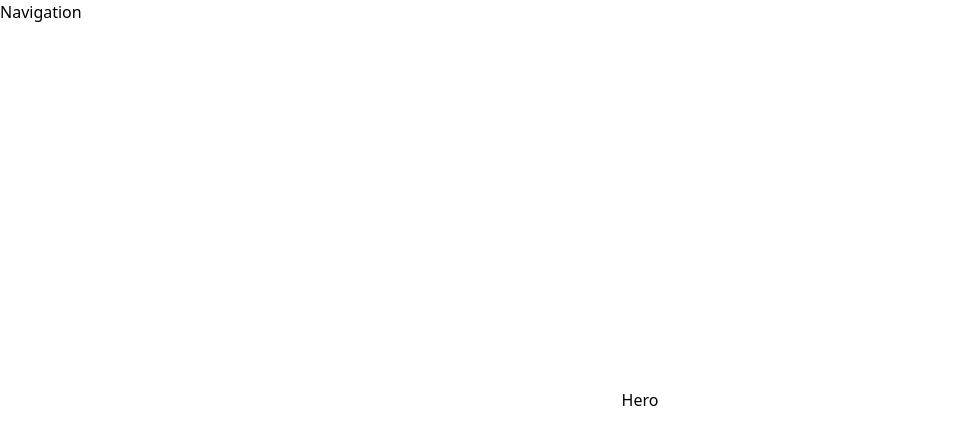
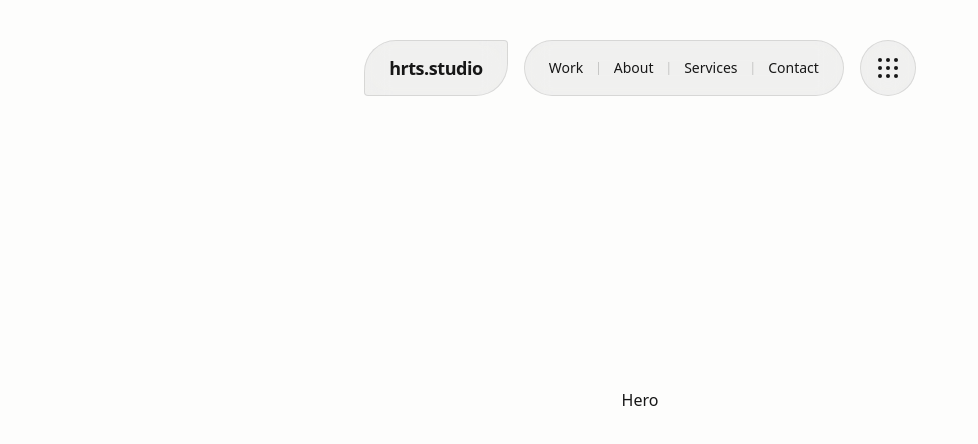
Before and after one commit to muhammadminhaz/skorbit-labs, a Next.js app: page / in a window 1280 px wide. Shown: the top 444 px of the page, without its empty margins (0-978 px from the left). Built offline with nearby package versions, Linux system fonts and the light colour scheme.

Commit message:
Nav bar design

```diff
--- a/app/globals.css
+++ b/app/globals.css
@@ -1,7 +1,7 @@
 @import "tailwindcss";
 
 body {
-  background: white;
-  color: black;
+  background: #fdfdfc;
+  color: #171717;
   margin: 0;
 }
--- a/app/page.tsx
+++ b/app/page.tsx
@@ -1,32 +1,32 @@
+import Navbar from "@/components/Navbar";
+
 export default function Home() {
   return (
-    <main>
-      <nav className="fixed top-0 w-full z-50">
-        Navigation
-      </nav>
+    <main className="bg-[#fdfdfc] text-neutral-900 selection:bg-neutral-900 selection:text-white">
+      <Navbar />
 
-      <section id="hero" className="min-h-screen flex items-center justify-center border-b">
+      <section id="hero" className="min-h-screen flex items-center justify-center border-b border-neutral-200">
         <h1>Hero</h1>
       </section>
 
-      <section id="featured-work" className="min-h-screen flex items-center justify-center border-b">
+      <section id="featured-work" className="min-h-screen flex items-center justify-center border-b border-neutral-200">
         <h2>Featured work</h2>
       </section>
 
-      <section id="introduction" className="min-h-screen flex items-center justify-center border-b">
+      <section id="introduction" className="min-h-screen flex items-center justify-center border-b border-neutral-200">
         <h2>Introduction</h2>
       </section>
 
-      <section id="services" className="min-h-screen flex items-center justify-center border-b">
+      <section id="services" className="min-h-screen flex items-center justify-center border-b border-neutral-200">
         <h2>Services (what we do)</h2>
       </section>
 
-      <section id="testimonials" className="min-h-screen flex items-center justify-center border-b">
+      <section id="testimonials" className="min-h-screen flex items-center justify-center border-b border-neutral-200">
         <h2>Testimonials</h2>
       </section>
 
       <div className="min-h-screen flex flex-col">
-        <section id="contact" className="flex-1 flex items-center justify-center border-b">
+        <section id="contact" className="flex-1 flex items-center justify-center border-b border-neutral-200">
           <h2>Contact</h2>
         </section>
 
--- /dev/null
+++ b/components/Navbar.tsx
@@ -0,0 +1,234 @@
+"use client";
+
+import Link from "next/link";
+import React, { useRef, useState, useEffect } from "react";
+
+interface GlowBlockProps {
+  children: React.ReactNode;
+  className?: string;
+  mousePos: { x: number, y: number };
+  isHovered: boolean;
+  containerHovered: boolean;
+  shape?: "square" | "pill" | "asymmetric" | "circle";
+  glowColor?: string;
+  onClick?: () => void;
+}
+
+const GlowBlock = ({
+  children,
+  className = "",
+  mousePos,
+  isHovered,
+  containerHovered,
+  shape = "square",
+  glowColor = "rgba(34, 197, 94, 0.8), rgba(59, 130, 246, 0.8)",
+  onClick
+}: GlowBlockProps) => {
+  const blockRef = useRef<HTMLDivElement>(null);
+  const [localMousePos, setLocalMousePos] = useState({ x: -1000, y: -1000 });
+
+  const shapeStyles = {
+    square: "rounded-sm",
+    pill: "rounded-full",
+    asymmetric: "rounded-tl-[2rem] rounded-br-[2rem] rounded-tr-sm rounded-bl-sm",
+    circle: "rounded-full aspect-square !px-0",
+  };
+
+  useEffect(() => {
+    const updateLocalMousePos = () => {
+      if (blockRef.current) {
+        const rect = blockRef.current.getBoundingClientRect();
+        setLocalMousePos({
+          x: Math.round(mousePos.x - rect.left),
+          y: Math.round(mousePos.y - rect.top),
+        });
+      }
+    };
+
+    const rafId = requestAnimationFrame(updateLocalMousePos);
+    return () => cancelAnimationFrame(rafId);
+  }, [mousePos]);
+
+  return (
+    <div
+      ref={blockRef}
+      onClick={onClick}
+      className={`relative group bg-black/5 backdrop-blur-md border border-black/10 flex items-center justify-center transition-[background-color,border-color,transform] duration-200 whitespace-nowrap overflow-hidden px-6 h-14 ${shapeStyles[shape]} ${className}`}
+    >
+      {/* Border Glow Effect */}
+      <div
+        className={`absolute inset-0 transition-opacity duration-500 pointer-events-none ${shapeStyles[shape]}`}
+        style={{
+          opacity: containerHovered ? 1 : 0,
+          padding: '1px',
+          background: `radial-gradient(120px circle at ${localMousePos.x}px ${localMousePos.y}px, ${glowColor}, transparent 80%)`,
+          WebkitMask: 'linear-gradient(#fff 0 0) content-box, linear-gradient(#fff 0 0)',
+          WebkitMaskComposite: 'destination-out',
+          maskComposite: 'exclude',
+        }}
+      />
+
+      <div className="relative z-10">{children}</div>
+    </div>
+  );
+};
+
+export default function Navbar() {
+  const [mousePos, setMousePos] = useState({ x: -1000, y: -1000 });
+  const [isHovered, setIsHovered] = useState(false);
+  const [activeSection, setActiveSection] = useState("hero");
+  const [isScrolled, setIsScrolled] = useState(false);
+
+  const sectionColors: Record<string, string> = {
+    hero: "rgba(239, 68, 68, 0.8), rgba(153, 27, 27, 0.8)", // Red
+    "featured-work": "rgba(34, 197, 94, 0.8), rgba(21, 128, 61, 0.8)", // Green
+    introduction: "rgba(59, 130, 246, 0.8), rgba(29, 78, 216, 0.8)", // Blue
+    services: "rgba(249, 115, 22, 0.8), rgba(194, 65, 12, 0.8)", // Orange
+    testimonials: "rgba(239, 68, 68, 0.8), rgba(153, 27, 27, 0.8)", // Red
+    contact: "rgba(59, 130, 246, 0.8), rgba(29, 78, 216, 0.8)", // Blue
+  };
+
+  useEffect(() => {
+    const handleScroll = () => {
+      setIsScrolled(window.scrollY > 20);
+    };
+
+    window.addEventListener("scroll", handleScroll);
+    return () => window.removeEventListener("scroll", handleScroll);
+  }, []);
+
+  useEffect(() => {
+    const observerOptions = {
+      root: null,
+      rootMargin: '-20% 0px -70% 0px',
+      threshold: 0,
+    };
+
+    const handleIntersect = (entries: IntersectionObserverEntry[]) => {
+      entries.forEach((entry) => {
+        if (entry.isIntersecting) {
+          setActiveSection(entry.target.id);
+        }
+      });
+    };
+
+    const observer = new IntersectionObserver(handleIntersect, observerOptions);
+    const sections = ["hero", "featured-work", "introduction", "services", "testimonials", "contact"];
+
+    sections.forEach((id) => {
+      const el = document.getElementById(id);
+      if (el) observer.observe(el);
+    });
+
+    return () => observer.disconnect();
+  }, []);
+
+  const navLinks = [
+    { name: "Work", href: "#featured-work" },
+    { name: "About", href: "#introduction" },
+    { name: "Services", href: "#services" },
+    { name: "Contact", href: "#contact" },
+  ];
+
+  const handleMouseMove = (e: React.MouseEvent) => {
+    setMousePos({ x: Math.round(e.clientX), y: Math.round(e.clientY) });
+  };
+
+  const currentGlowColor = sectionColors[activeSection] || sectionColors.hero;
+
+  return (
+    <div className={`fixed left-0 w-full z-50 flex flex-col items-center px-4 transition-all duration-500 ease-in-out ${
+      isScrolled ? "top-4 md:top-8" : "top-8"
+    }`}>
+      <nav
+        onMouseMove={handleMouseMove}
+        onMouseEnter={() => setIsHovered(true)}
+        onMouseLeave={() => setIsHovered(false)}
+        className="relative flex flex-col md:flex-row items-center gap-2 md:gap-4 p-2 group/nav"
+      >
+        {/* Glow Background for the entire nav group */}
+        <div
+          className="absolute inset-0 bg-black/5 backdrop-blur-md border border-black/5 rounded-sm -z-10 opacity-0 transition-opacity duration-500"
+        />
+
+        {/* Menus Block - Top on mobile, Center on desktop */}
+        <div className={`order-1 md:order-2 transition-all duration-500 ease-in-out overflow-hidden ${
+          isScrolled
+            ? "max-h-0 opacity-0 -translate-y-4 pointer-events-none md:max-h-20 md:opacity-100 md:translate-y-0 md:pointer-events-auto"
+            : "max-h-20 opacity-100 translate-y-0"
+        }`}>
+          <GlowBlock
+            mousePos={mousePos}
+            isHovered={isHovered}
+            containerHovered={isHovered}
+            shape="pill"
+            glowColor={currentGlowColor}
+            className="px-4"
+          >
+            <ul className="flex items-center">
+              {navLinks.map((link, index) => (
+                <React.Fragment key={link.name}>
+                  <li className="relative h-5 flex items-center overflow-hidden group/link">
+                    <Link
+                      href={link.href}
+                      className="text-sm font-medium transition-transform duration-500 ease-in-out flex flex-col h-full"
+                    >
+                      <span className="flex items-center h-full group-hover/link:-translate-y-full transition-transform duration-500 ease-in-out">
+                        {link.name}
+                      </span>
+                      <span className="flex items-center h-full group-hover/link:-translate-y-full transition-transform duration-500 ease-in-out text-black/60">
+                        {link.name}
+                      </span>
+                    </Link>
+                  </li>
+                  {index < navLinks.length - 1 && (
+                    <span className="mx-2 md:mx-3 text-black/20 text-xs font-light">|</span>
+                  )}
+                </React.Fragment>
+              ))}
+            </ul>
+          </GlowBlock>
+        </div>
+
+        {/* Container for Studio and Icon on mobile to be side-by-side */}
+        <div className="order-2 flex items-center gap-2 md:gap-4 md:contents">
+          {/* Studio Name Block */}
+          <div className="md:order-1">
+            <GlowBlock
+              mousePos={mousePos}
+              isHovered={isHovered}
+              containerHovered={isHovered}
+              shape="asymmetric"
+              glowColor={currentGlowColor}
+              className="px-4 md:px-6"
+            >
+              <Link href="/" className="font-bold text-base md:text-lg tracking-tight">
+                hrts.studio
+              </Link>
+            </GlowBlock>
+          </div>
+
+          {/* 9-Dot Icon Block */}
+          <div className="md:order-3">
+            <GlowBlock
+              mousePos={mousePos}
+              isHovered={isHovered}
+              containerHovered={isHovered}
+              shape="circle"
+              glowColor={currentGlowColor}
+            >
+              <div className="grid grid-cols-3 gap-1 group/dots transition-transform duration-500 ease-in-out group-hover:rotate-180">
+                {[...Array(9)].map((_, i) => (
+                  <div
+                    key={i}
+                    className="w-1 h-1 bg-current rounded-full transition-transform"
+                  />
+                ))}
+              </div>
+            </GlowBlock>
+          </div>
+        </div>
+      </nav>
+    </div>
+  );
+}
--- a/package.json
+++ b/package.json
@@ -9,9 +9,13 @@
     "lint": "eslint"
   },
   "dependencies": {
+    "clsx": "^2.1.1",
+    "framer-motion": "^12.29.2",
+    "lucide-react": "^0.563.0",
     "next": "16.1.4",
     "react": "19.2.3",
-    "react-dom": "19.2.3"
+    "react-dom": "19.2.3",
+    "tailwind-merge": "^3.4.0"
   },
   "devDependencies": {
     "@tailwindcss/postcss": "^4",
```
Also changed, not shown: 1 other file (tests, documents, lock files or other folders).
